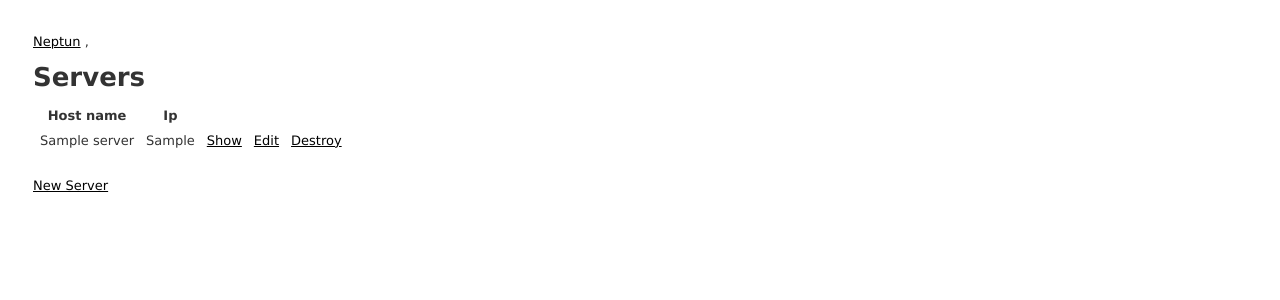
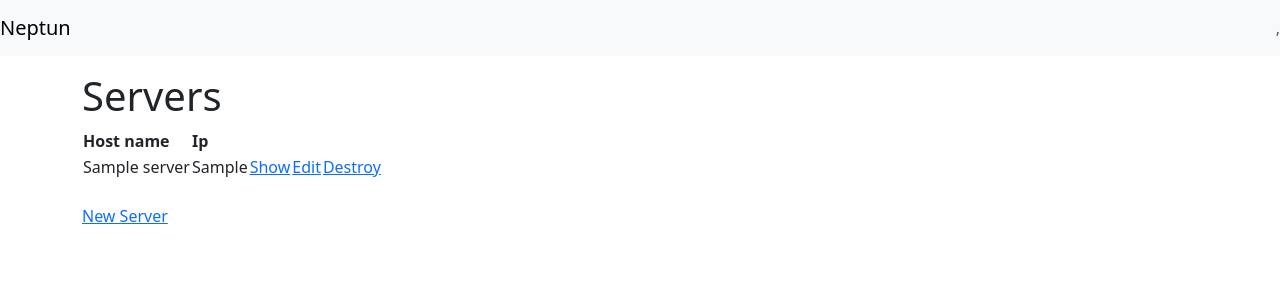
Before and after one commit to IFilonov/Neptun, a Rails app: page / in a window 1280 px wide. Shown: the top 300 px of the page. Run offline with Rails 7, Linux system fonts and the light colour scheme; tables that the repository leaves empty hold one stand-in row (values such as "Sample post"); style sheets or scripts are compiled from the project's sources; some libraries are stand-ins or nearby versions.

Commit message:
Add bootstrap

```diff
--- a/app/assets/javascripts/application.js
+++ b/app/assets/javascripts/application.js
@@ -13,4 +13,7 @@
 //= require rails-ujs
 //= require activestorage
 //= require turbolinks
+//= require jquery3
+//= require popper
+//= require bootstrap-sprockets
 //= require_tree .
--- /dev/null
+++ b/app/assets/stylesheets/application.scss
@@ -0,0 +1 @@
+@import "bootstrap";
--- a/app/views/layouts/application.html.erb
+++ b/app/views/layouts/application.html.erb
@@ -1,6 +1,9 @@
 <!DOCTYPE html>
 <html>
   <head>
+    <meta charset="utf-8">
+    <meta name="viewport" content="width=device-width, initial-scale=1, shrink-to-fit=no">
+
     <title>Neptun</title>
     <%= csrf_meta_tags %>
     <%= csp_meta_tag %>
@@ -11,6 +14,8 @@
 
   <body>
     <%= render 'shared/nav' %>
-    <%= yield %>
+    <div class="container">
+      <%= yield %>
+    </div>
   </body>
 </html>
```
Also changed, not shown: app/assets/stylesheets/application.css (deleted, +0 -15 lines), Gemfile, Gemfile.lock.
